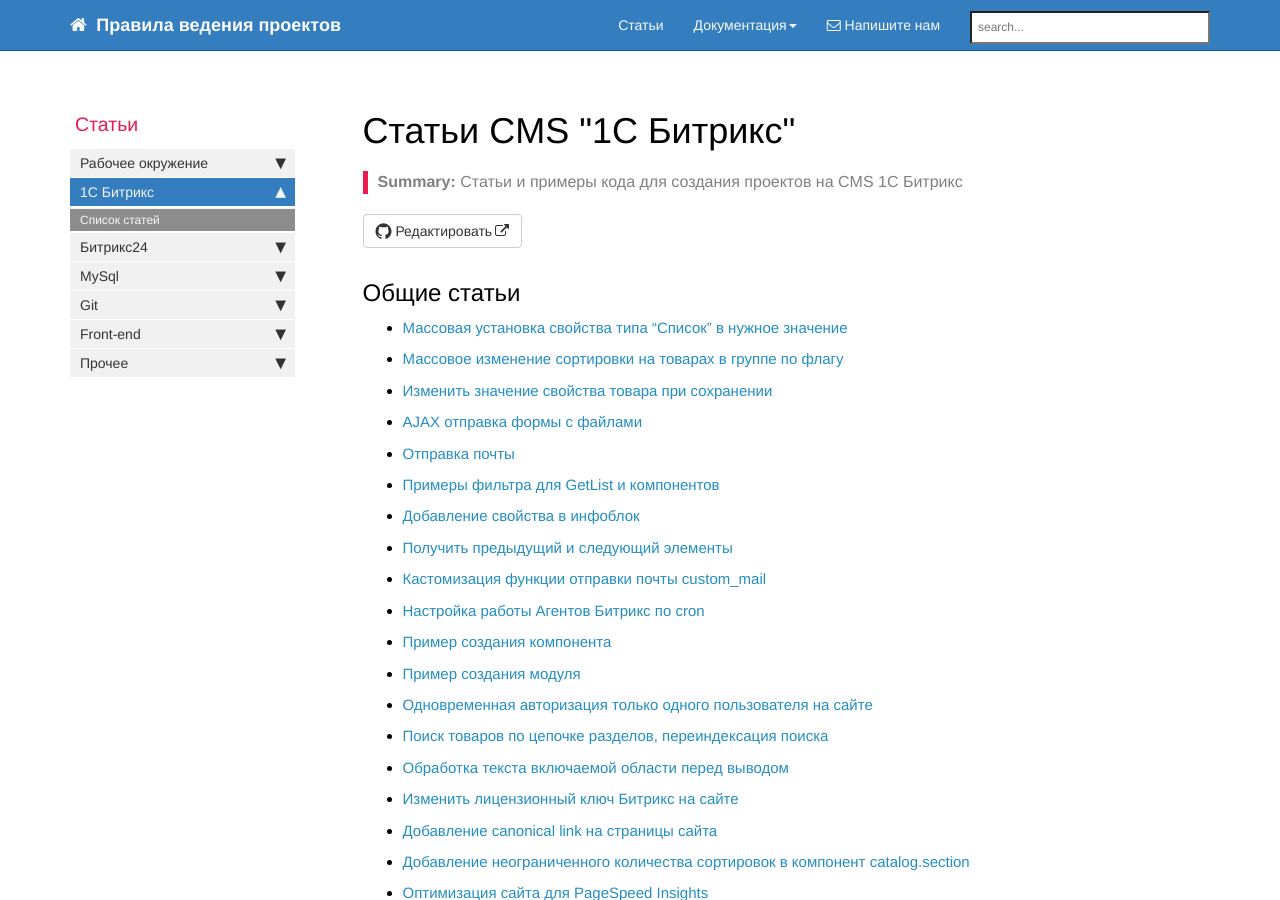
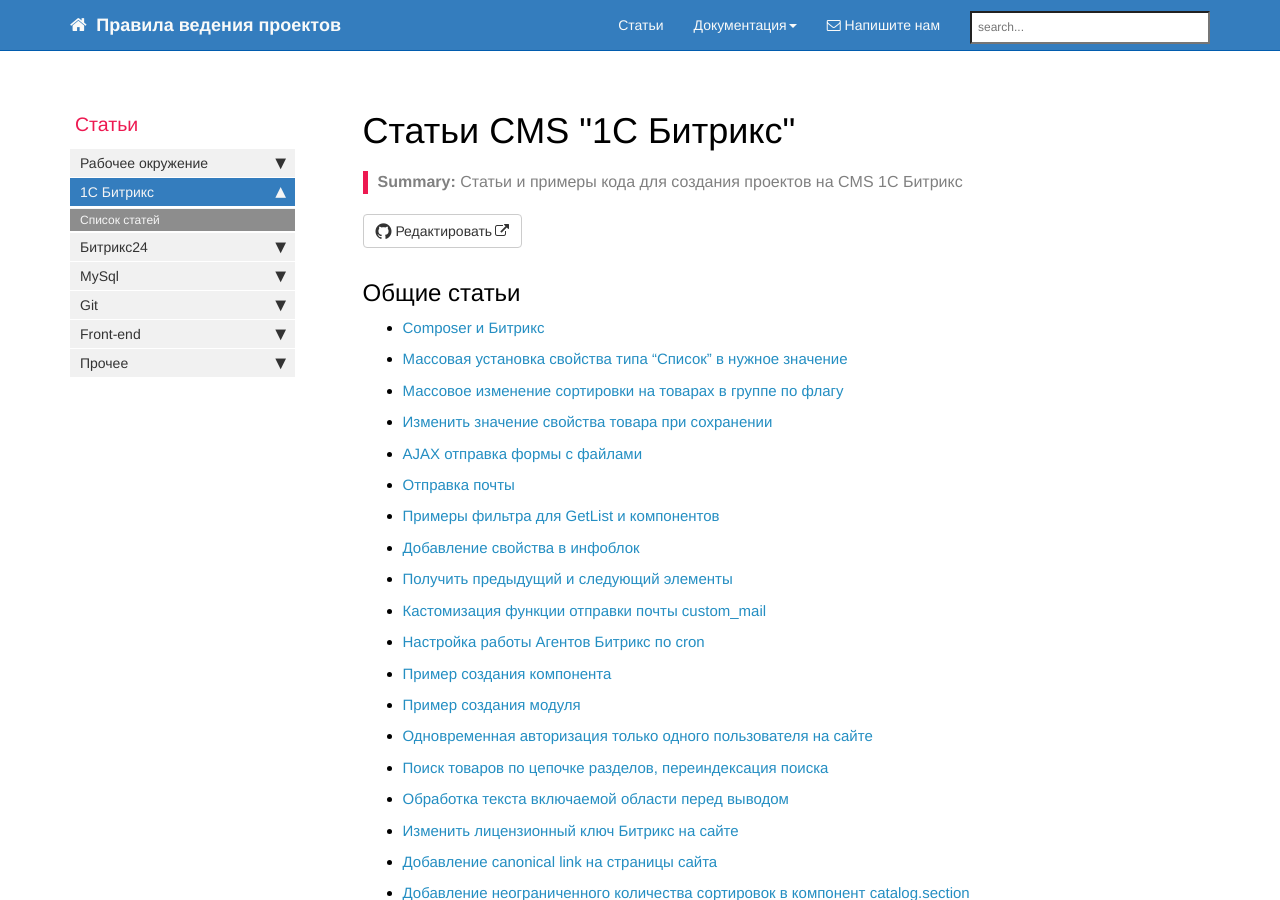
Before and after one commit to gdecider/gdecider.github.io, a Jekyll site: the page built from pages/articles/articles-g-cms-bitrix.md, in a window 1280 px wide and 900 px high. Built offline with Jekyll 4.4.1, drawn with Linux system fonts in a browser that asks for light colours; nearby versions of some CDN libraries; comment, search, counter and statistics services are not loaded.

Commit message:
Update articles-g-cms-bitrix.md

```diff
--- a/pages/articles/articles-g-cms-bitrix.md
+++ b/pages/articles/articles-g-cms-bitrix.md
@@ -9,7 +9,7 @@
 ---
 
 ## Общие статьи
-
+* [Composer и Битрикс](/articles-bx-composer-and-bitrix.html)
 * [Массовая установка свойства типа "Список" в нужное значение](/articles_bx_set_prop_type_list.html)
 * [Массовое изменение сортировки на товарах в группе по флагу](/articles_bx-set-sort-on-element-by-group.html)
 * [Изменить значение свойства товара при сохранении](/articles_bx-edit-property-on-save.html)
```
